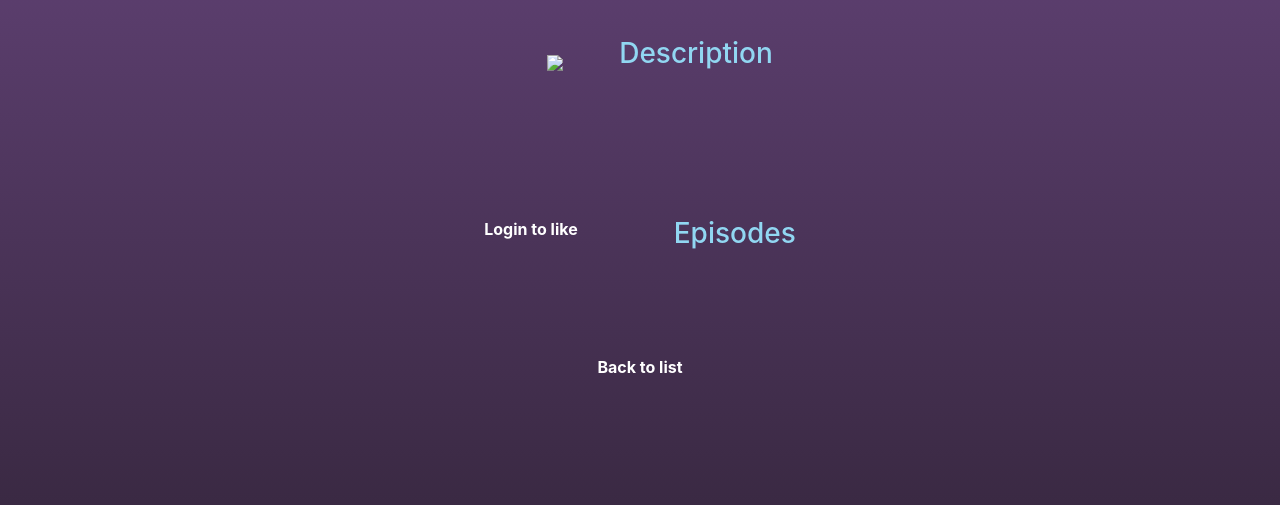
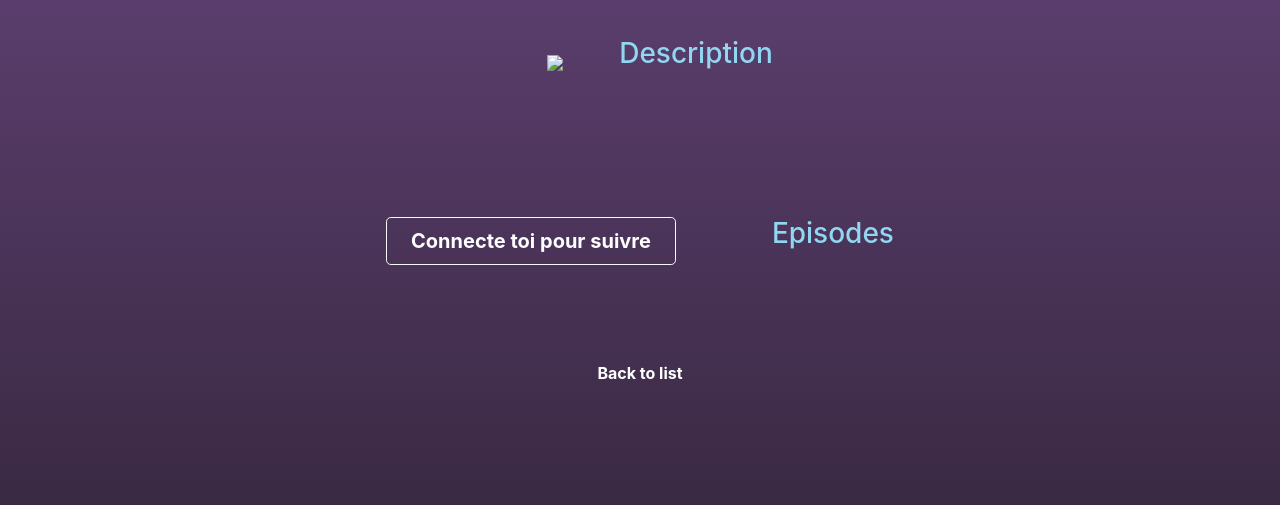
Before and after one commit to CaroleLf/Rees, a Symfony app: template Rees/templates/series/show.html.twig in a window 1280 px wide. Shown: the part 95-600 px from the top of the page. Run offline with Twig, Linux system fonts and the light colour scheme; the template is opened without the code that fills it, so the values that code supplies are empty; some libraries are stand-ins or nearby versions.

Commit message:
switched to button

```diff
--- a/Rees/templates/series/show.html.twig
+++ b/Rees/templates/series/show.html.twig
@@ -47,7 +47,7 @@
                             <p class="border-0">{{ series.yearEnd }}</p>
                     {% endif %}
                     {% if not is_granted('IS_AUTHENTICATED_FULLY') %}
-                        <a href="{{ path('app_login') }}"> <b> Login to like </b> </a> <br>
+                        <a type="button" class="btn btn-outline-light btn-lg px-4" href="{{ path('app_login') }}"> <b> Connecte toi pour suivre </b> </a> <br>
                     {% endif %}
                     {% if is_granted('IS_AUTHENTICATED_FULLY') %}
                         {% if series.isLikedByUser(app.user) %}
```
